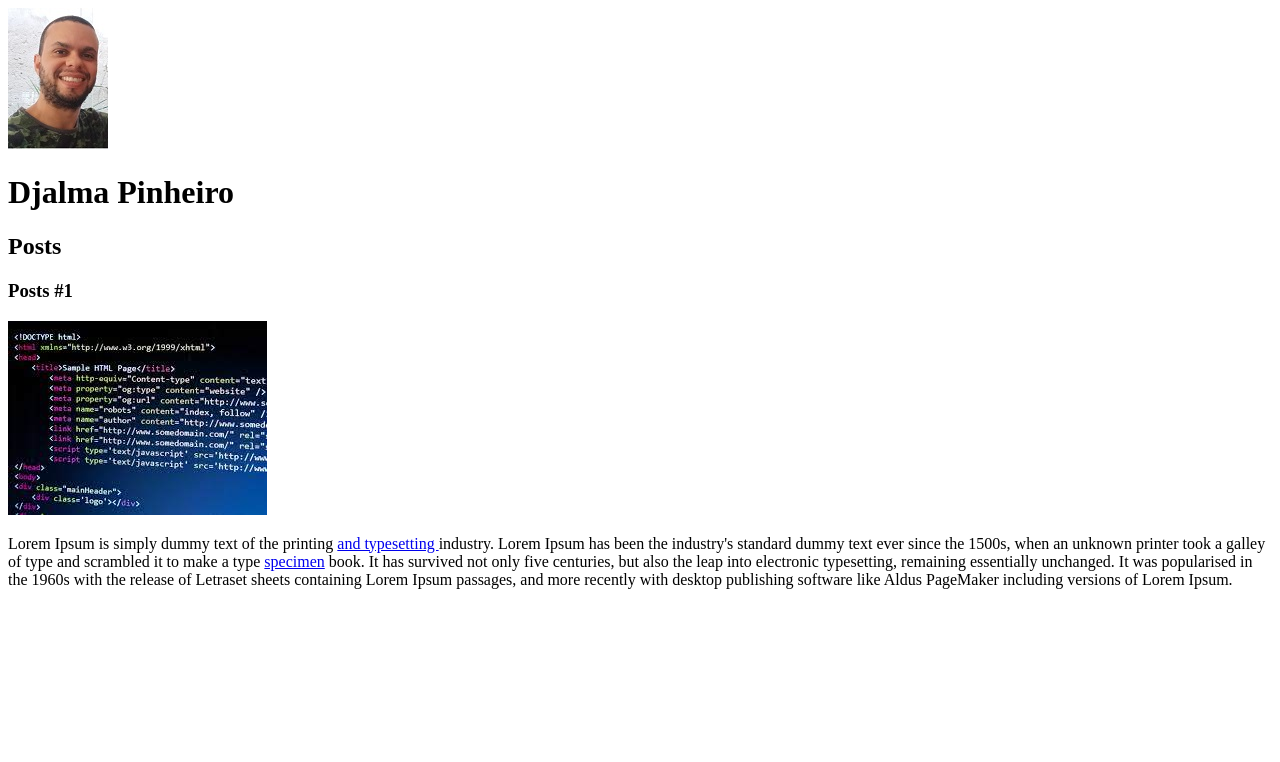
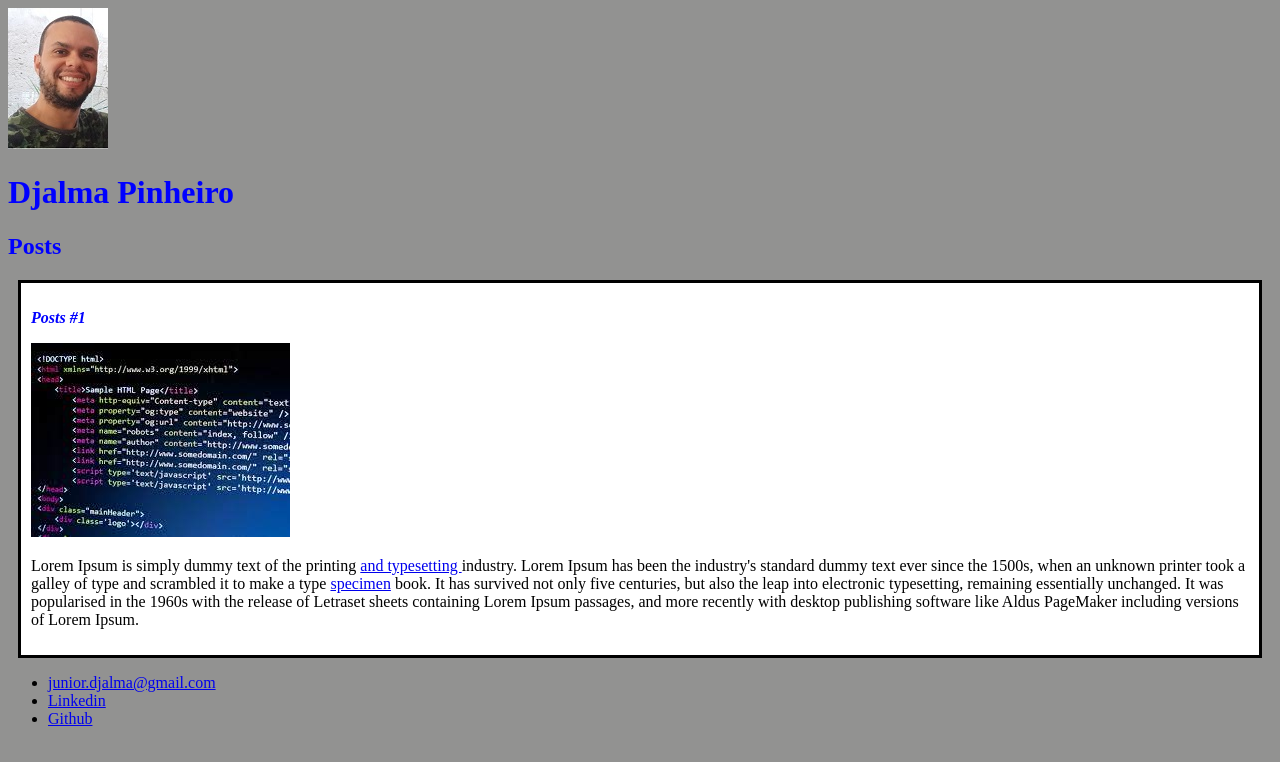
Before and after one commit to Djalmapinheiro/Curso-HTML-5-, a plain HTML site: page index.html in a window 1280 px wide. Drawn offline with Linux system fonts and the light colour scheme.

Commit message:
conceito css

```diff
--- a/index.html
+++ b/index.html
@@ -3,19 +3,20 @@
 <HEAD>
     <meta charset="UTF8">
     <title> DJALMA PINHEIRO</title>
+    <link rel= "stylesheet" href= "style.css">
 </HEAD>
 <BOdy>
     <header>
         <img src="Djalma Pinheiro.jpg" alt="Ilustração do rosto" >
-        <h1>Djalma Pinheiro</h1>
+        <h1 id= "title" > Djalma Pinheiro</h1>
     </header>
     <section>
        <header>
-           <h2>Posts</h2>
+           <h2 class= "subtitle" >Posts</h2>
        </header>
-       <article>
+       <article class="post">
            <header>
-               <h3>Posts #1</h3>
+               <h3 class= "post_title" >Posts #1</h3>
                <img src="Htmlcode.jfif" alt="Editor de texto contendo codigo HTML">
            </header>
            <p>
@@ -23,6 +24,18 @@
            </p>
        </article>
     </section>
-    <footer></footer>
+    <footer>
+        <ul>
+            <li>
+                <a href="mailto:junior.djalma@gmail.com"> junior.djalma@gmail.com</a>
+            </li>
+            <li>
+                <a href="https://www.linkedin.com/in/djalma-junior-bba4887a/"> Linkedin</a>
+            </li>
+            <li>
+                <a href= "https://github.com/Djalmapinheiro"> Github</a>
+            </li>
+        </ul>
+    </footer>
 </BOdy>
 </HTMl>
--- /dev/null
+++ b/style.css
@@ -0,0 +1,20 @@
+body{
+    background: rgb(146, 146, 145);
+}
+
+
+
+#title, .subtitle, .post_title {
+    color: blue;
+}
+.post_title{
+    font-size: 16px;
+    font-style: italic ;
+}
+
+.post{
+    background: white;
+    padding: 10px;
+    border: 3px solid black;
+    margin: 10px;
+}
```
